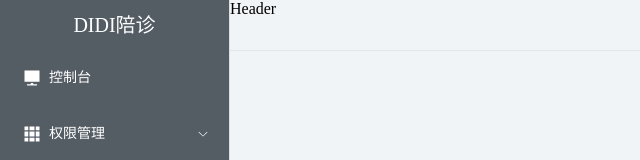
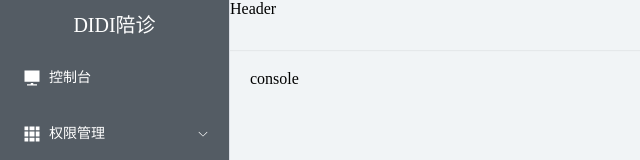
Before and after one commit to minyuan-xike/pzsystem, a Vue app: page /#/dashboard in a window 1280 px wide. Shown: the top 160 px of the page, without its empty margins (0-640 px from the left). Built offline with nearby package versions, Linux system fonts and the light colour scheme; the HTML template or start-up script is replaced by a standard one.

Commit message:
样式问题检查

```diff
--- a/src/main.js
+++ b/src/main.js
@@ -1,7 +1,8 @@
 import { createApp } from 'vue'
 import './style.css'
 import App from './App.vue'
-import router from './router/index.js'
+import router from './router/index.js'  //main.js 就是 Vue 应用的“入口文件”，所有全局的东西都应该放这里配置。
+
 
 
 // 拿到图标后全局遍历，然后app.进行全局注册。
--- a/src/views/dashboard/index.vue
+++ b/src/views/dashboard/index.vue
@@ -1,5 +1,5 @@
 <template>
-
+  <div>console</div>
 </template>
 
 <script setup>
--- a/src/views/vppz/order/index.vue
+++ b/src/views/vppz/order/index.vue
@@ -1,5 +1,5 @@
 <template>
-
+  <div>order</div>
 </template>
 
 <script setup>
--- a/src/views/vppz/staff/index.vue
+++ b/src/views/vppz/staff/index.vue
@@ -1,5 +1,5 @@
 <template>
-
+  <div>staff</div>
 </template>
 
 <script setup>
```
